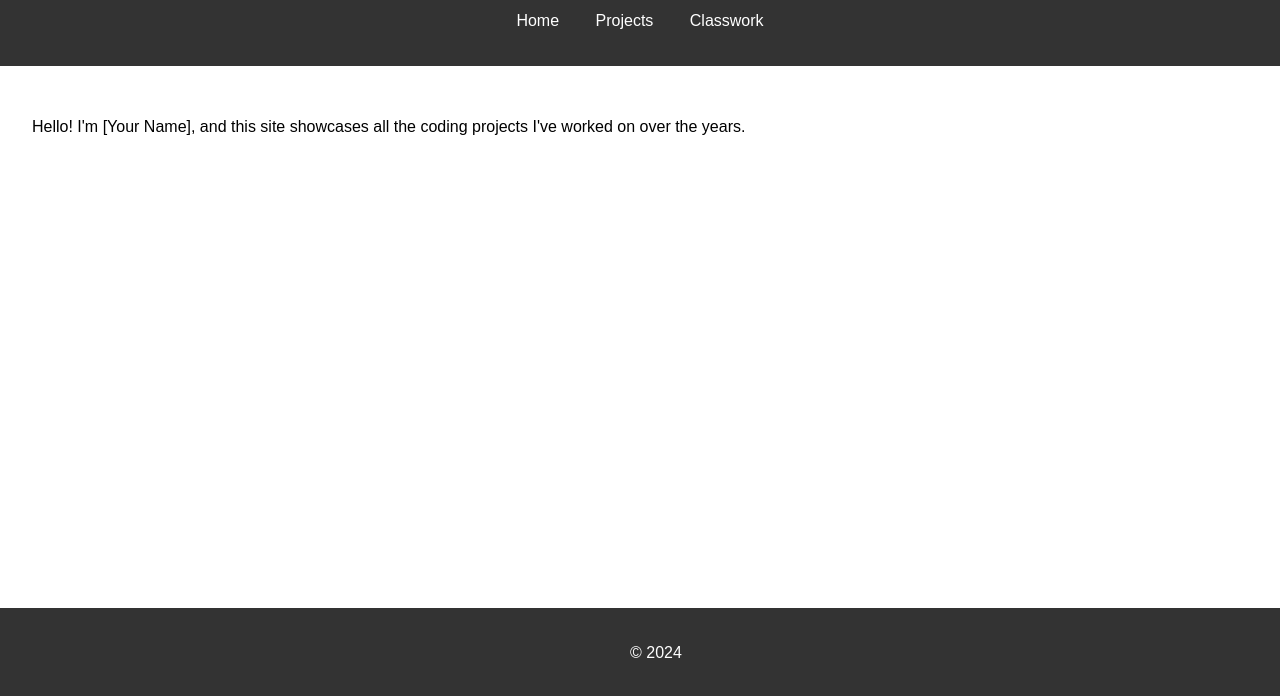
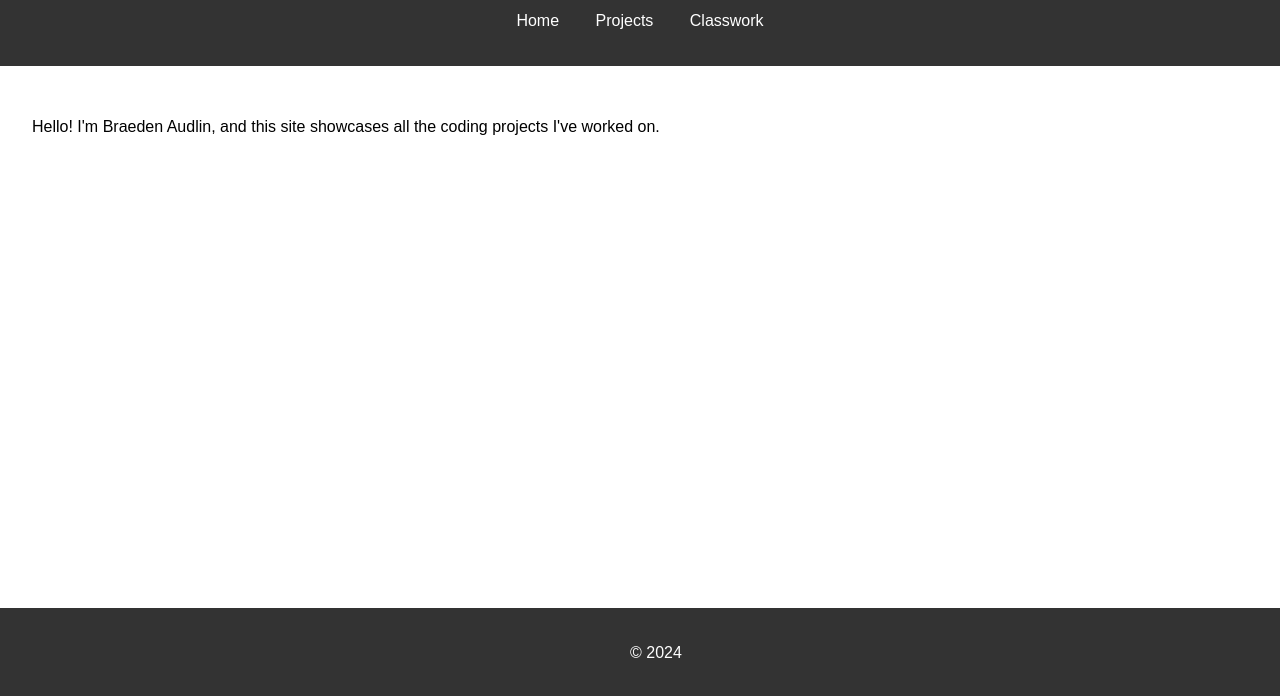
Before and after one commit to 25Braeden/Web-Portfolio, a plain HTML site: page index.html in a window 1280 px wide. Shown: the part 102-798 px from the top of the page. Drawn offline with Linux system fonts and the light colour scheme.

Commit message:
adding files

```diff
--- a/index.html
+++ b/index.html
@@ -19,7 +19,7 @@
     </header>
 
     <section id="intro">
-        <p>Hello! I'm [Your Name], and this site showcases all the coding projects I've worked on over the years.</p>
+        <p>Hello! I'm Braeden Audlin, and this site showcases all the coding projects I've worked on.</p>
     </section>
 
     <footer>
```
